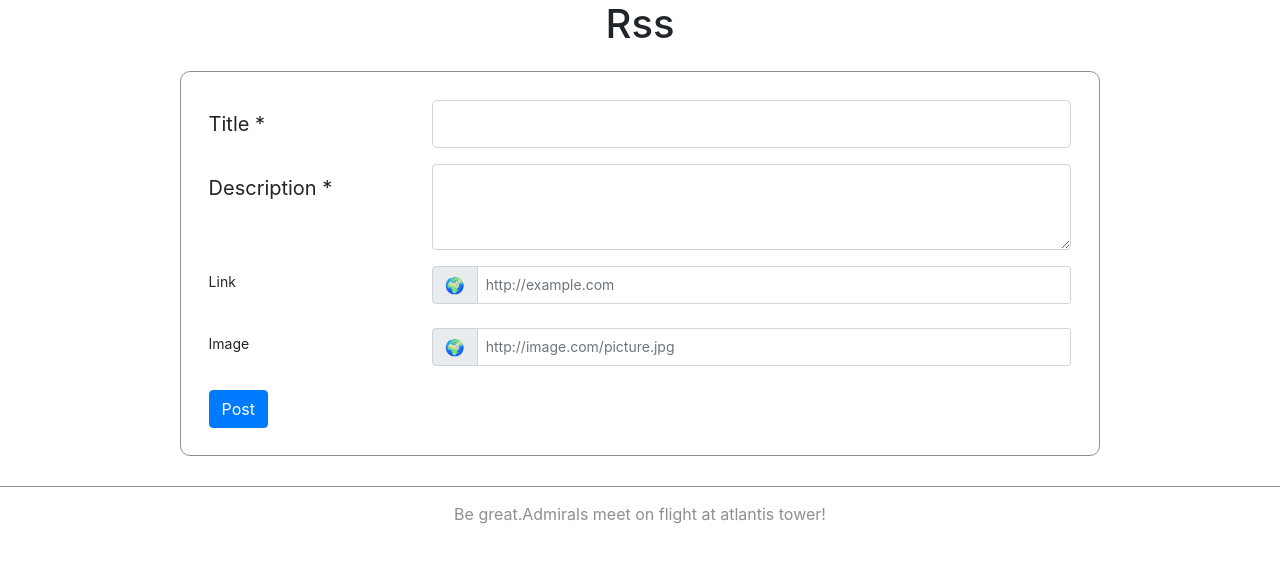
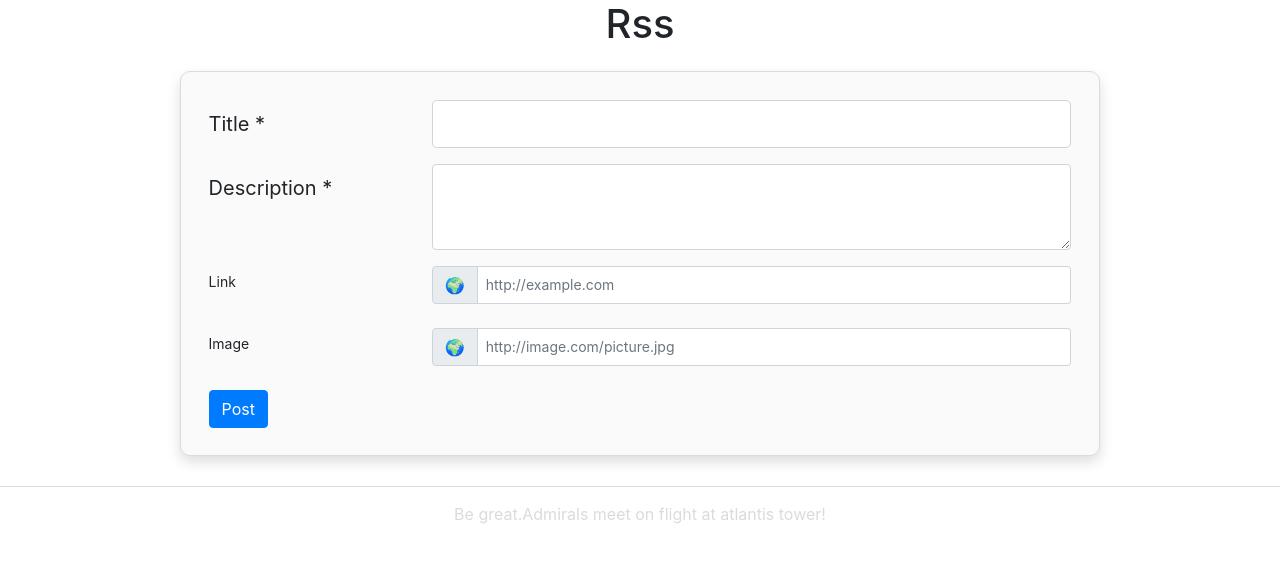
Before and after one commit to PlayXman/app-rss, a PHP site: template view/index.php in a window 1280 px wide. Shown: the top 563 px of the page. Run offline with PHP 8.4, Linux system fonts and the light colour scheme; the template is opened without the code that fills it, so the values that code supplies are empty; style sheets or scripts are compiled from the project's sources.

Commit message:
Frontend - form visual

```diff
--- a/view/components/form/style.less
+++ b/view/components/form/style.less
@@ -4,5 +4,7 @@
 		border-radius: 10px;
 		border: 1px solid @color-gray;
 		padding: 3%;
+		box-shadow: 0 6px 13px @color-mediumGray;
+		background: @color-lightGray;
 	}
 }
--- a/view/less/variables.less
+++ b/view/less/variables.less
@@ -1,3 +1,5 @@
 @color-white: #ffffff;
 
-@color-gray: #8f8f8f;
+@color-lightGray: #fafafa;
+@color-gray: #dcdbdb;
+@color-mediumGray: #dedede;
```
